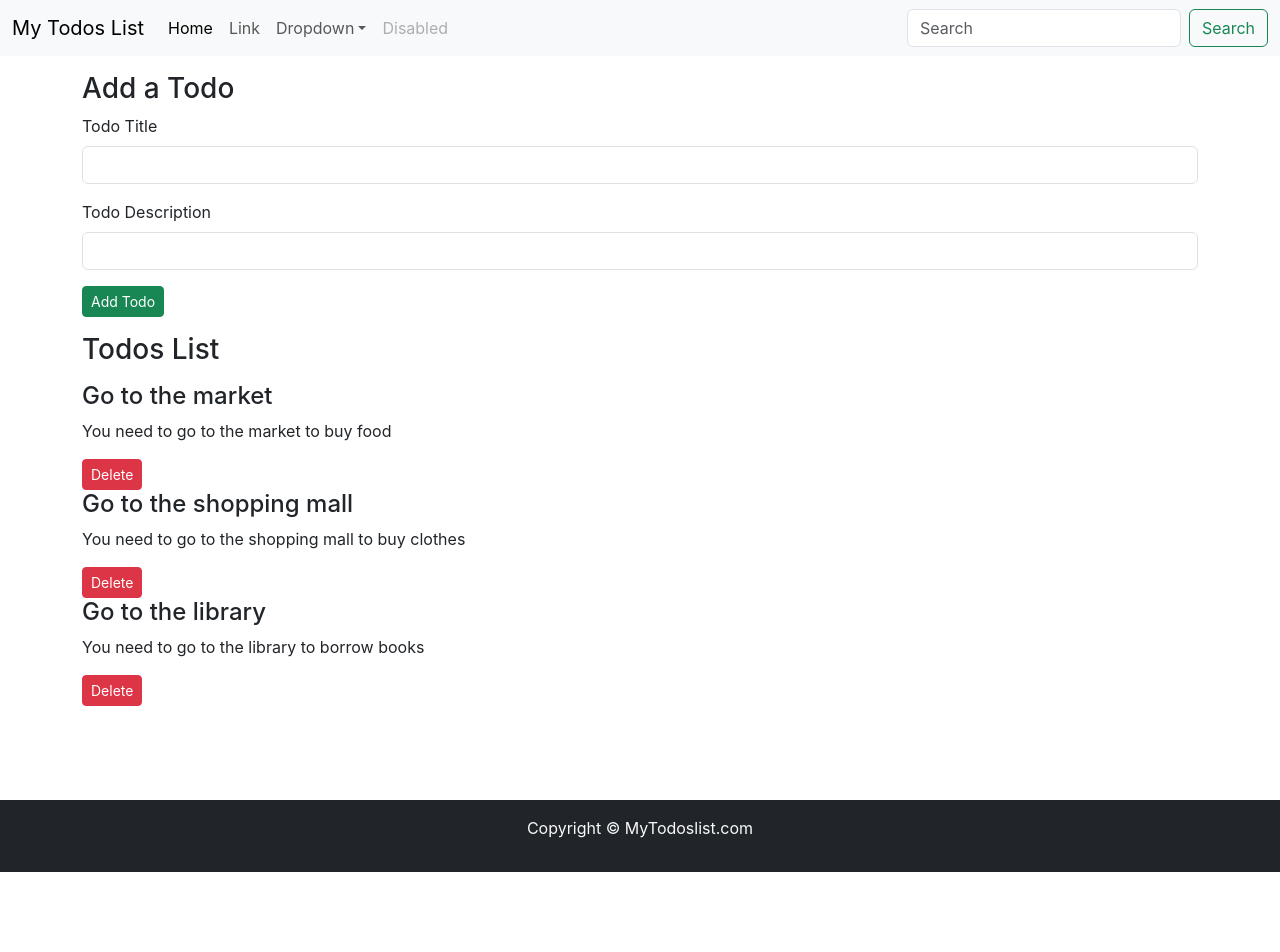
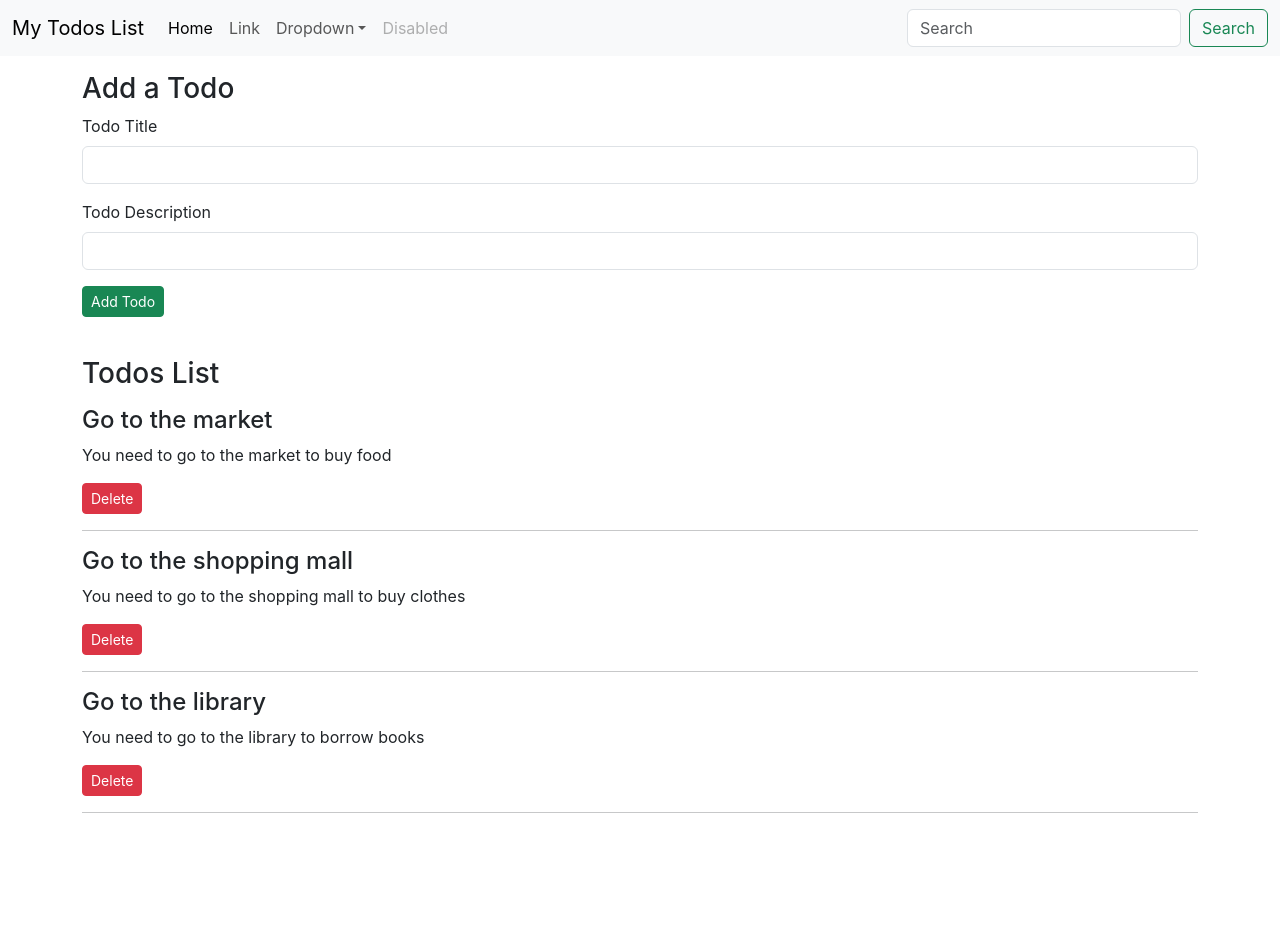
Before and after one commit to Bibechana8/React.js_tutorial, a React (Create React App) app: page / in a window 1280 px wide. Shown: the top 952 px of the page. Before the commit the page ends 872 px from the top, so only its background shows below. Built offline with nearby package versions, Linux system fonts and the light colour scheme.

Commit message:
some change

```diff
--- a/src/App.js
+++ b/src/App.js
@@ -18,7 +18,15 @@ function App() {
   }
   const addTodo =(title,desc)=>{
     console.log("I am adding this todo", title,desc);
-  }
+    let sno = todos[todos.length-1].sno+1;
+    const myTodo = {
+      sno:sno,
+      title:title,
+      desc:desc,
+    }
+    setTodos([...todos,myTodo]);
+    console.log(myTodo);
+    }
   const [todos, setTodos] = useState([
     {
       sno:1,
@@ -45,9 +53,9 @@ function App() {
     <AddTodo addTodo={addTodo}/>
     <Todos todos={todos} onDelete={onDelete}/>
     <Footer/>
-
     </>
-);
+  );
 }
 
+
 export default App;
--- a/src/MyComponents/Footer.js
+++ b/src/MyComponents/Footer.js
@@ -1,13 +1,8 @@
 import React from 'react'
 
  const Footer = () => {
-  let footerStyle = {
-    position:"absolute",
-    top:"100vh",
-    width:"100%",
-  }
   return (
-    <footer className="bg-dark text-light py-3" style={footerStyle}>
+    <footer className="bg-dark text-light py-3">
        <p className="text-center">
         Copyright &copy; MyTodoslist.com
        </p>
--- a/src/MyComponents/Todos.js
+++ b/src/MyComponents/Todos.js
@@ -2,12 +2,20 @@ import React from 'react'
 import TodoItem from './TodoItem'
 
 const Todos = (props) => {
+  let myStyle = {
+    minHeight:"70vh",
+    margin:"40px auto"
+  }
   return (
-    <div className="container">
+    <div className="container" style={myStyle} >
       <h3 className=" my-3">Todos List</h3>
       {props.todos.length===0? "No Todos to display":
       props.todos.map((todo)=>{
-        return <TodoItem todo={todo} key={todo.sno} onDelete={props.onDelete}/>
+        return (
+          <>
+        <TodoItem todo={todo} key={todo.sno} onDelete={props.onDelete}/><hr/>
+         </>
+        )
       })}
 
     </div>
```
